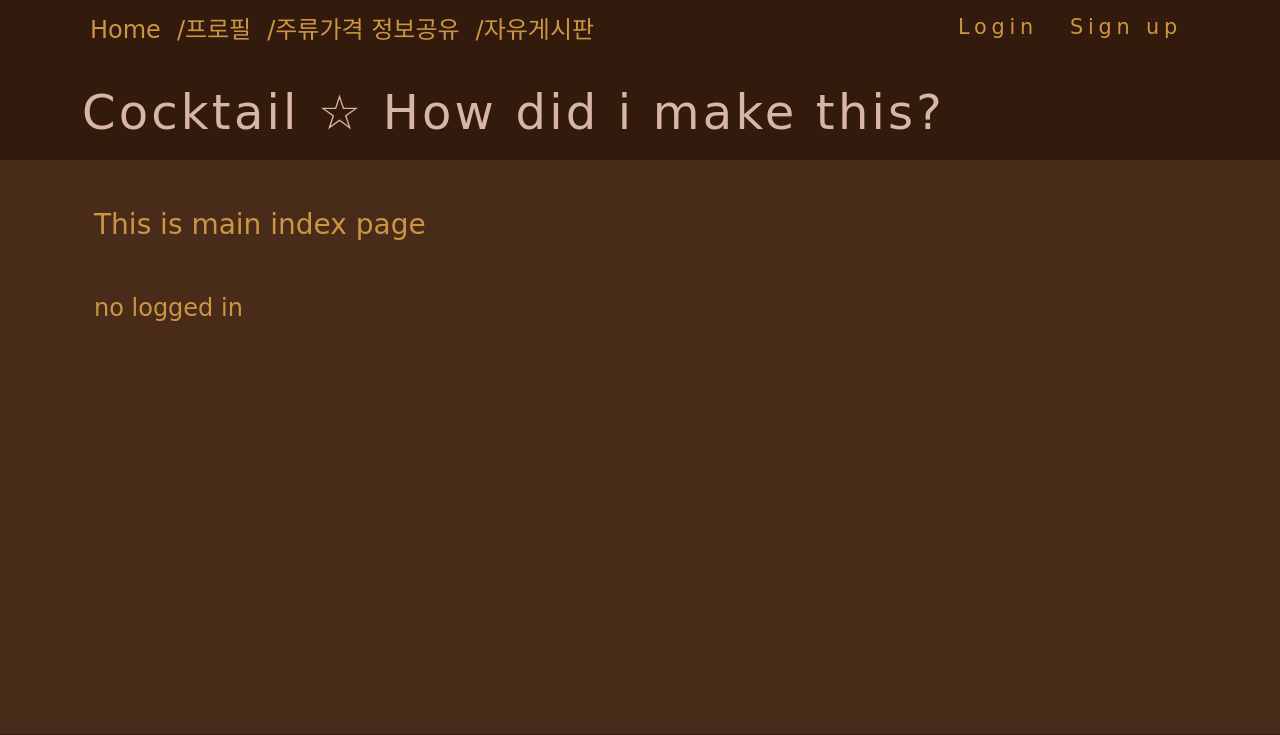
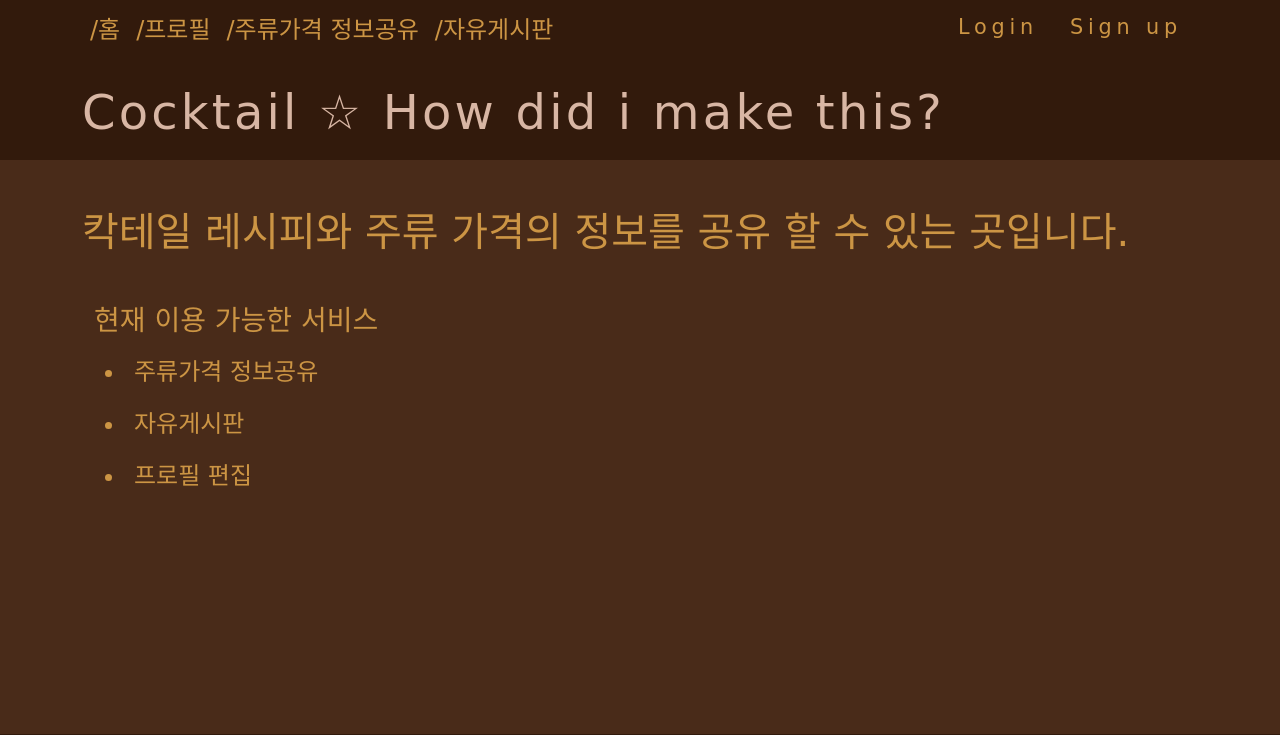
Before and after one commit to dpcalfola/Cocktail---How-did-i-make-this-, a Django app: page / in a window 1280 px wide. Shown: the top 735 px of the page. Run offline with Django 4.2, Linux system fonts and the light colour scheme; some libraries are stand-ins or nearby versions; some web fonts are replaced.

Commit message:
Feat > Main page update
Make /홈 link on nav-bar

Make title message on body

Make list on body
	- 현재 이용 가능한 서비스 목록

```diff
--- a/templates/header.html
+++ b/templates/header.html
@@ -2,7 +2,7 @@
     <nav class="py-1">
         <div class="container d-flex flex-wrap">
             <ul class="nav me-auto">
-                <li class="nav-item"><a href="#" class="nav_menu_css nav-link px-2">Home</a></li>
+                <li class="nav-item"><a href="{% url 'main:index' %}" class="nav_menu_css nav-link px-2">/홈</a></li>
                 {% if user.is_authenticated %}
                     <li class="nav-item"><a href="{% url 'profile:profile' user.username %}"
                                             class="nav_menu_css nav-link px-2">/프로필</a></li>
--- a/templates/main/index.html
+++ b/templates/main/index.html
@@ -1,20 +1,32 @@
 {% extends 'base.html' %}
 {% block content %}
     <div class="container mt-5">
-        <div class="container">
-            <h3>This is main index page</h3>
+        {#        <div class="container mt-5">#}
+        {#            {% if user.is_authenticated %}#}
+        {#                <h2>{{ user.profile.writer }}님 반갑습니다 !!</h2>#}
+        {#            {% endif %}#}
+        {#        </div>#}
+        <div class="my-2">
+            <h1> 칵테일 레시피와 주류 가격의 정보를 공유 할 수 있는 곳입니다. </h1>
         </div>
         <div class="container mt-5">
-            <p>
+            <h3>현재 이용 가능한 서비스</h3>
+            <ul>
+                <li>
+                    <a href="{% url 'market_price:price_table' %}" class="nav_menu_css nav-link px-2">주류가격 정보공유</a>
+                </li>
+                <li>
+                    <a href="{% url 'free_talk:board' %}" class="nav_menu_css nav-link px-2">자유게시판</a>
+                </li>
                 {% if user.is_authenticated %}
-                    {{ user.username }}
-                    {{ user.profile.writer }}
+                    <li><a href="{% url 'profile:profile' user.username %}"
+                           class="nav_menu_css nav-link px-2">프로필 편집</a></li>
                 {% else %}
-                    <span>no logged in</span>
+                    <li><a href="{% url 'users:login' %}?next={{ request.path }}"
+                           class="nav_menu_css nav-link px-2">프로필 편집</a></li>
                 {% endif %}
-            </p>
+            </ul>
         </div>
-
     </div>
 
 {% endblock %}
```
